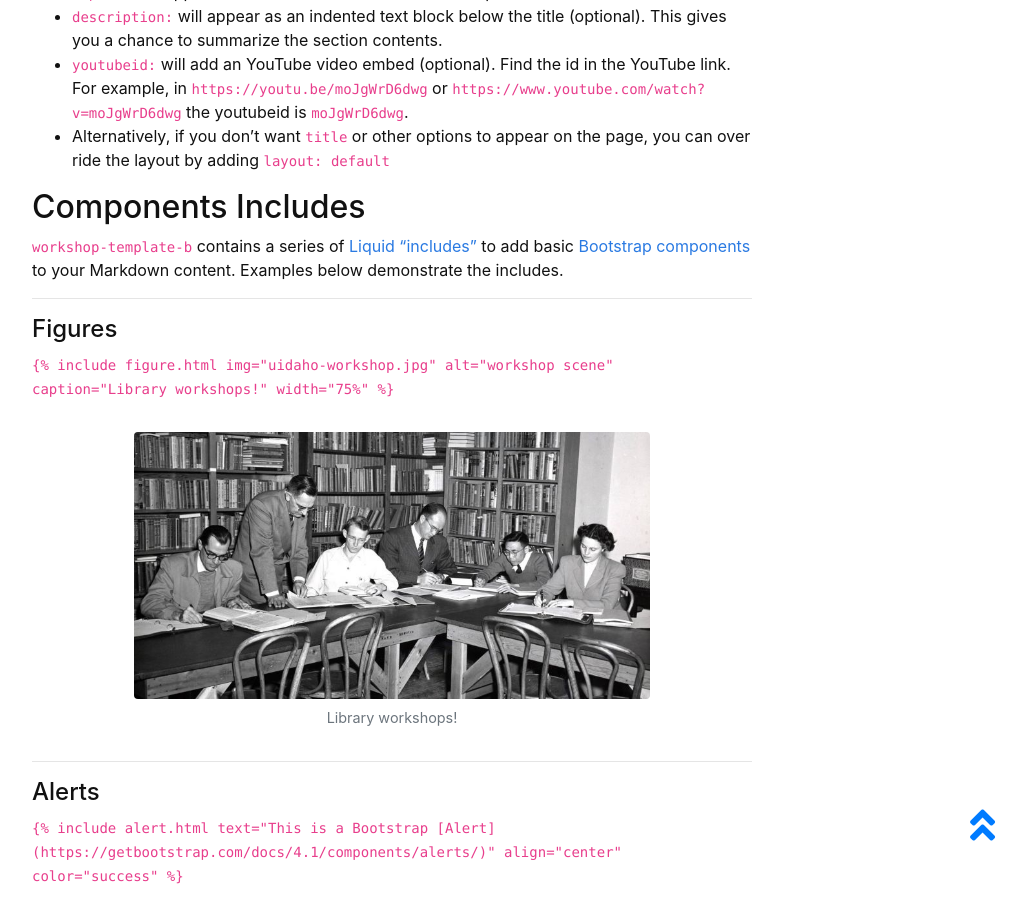
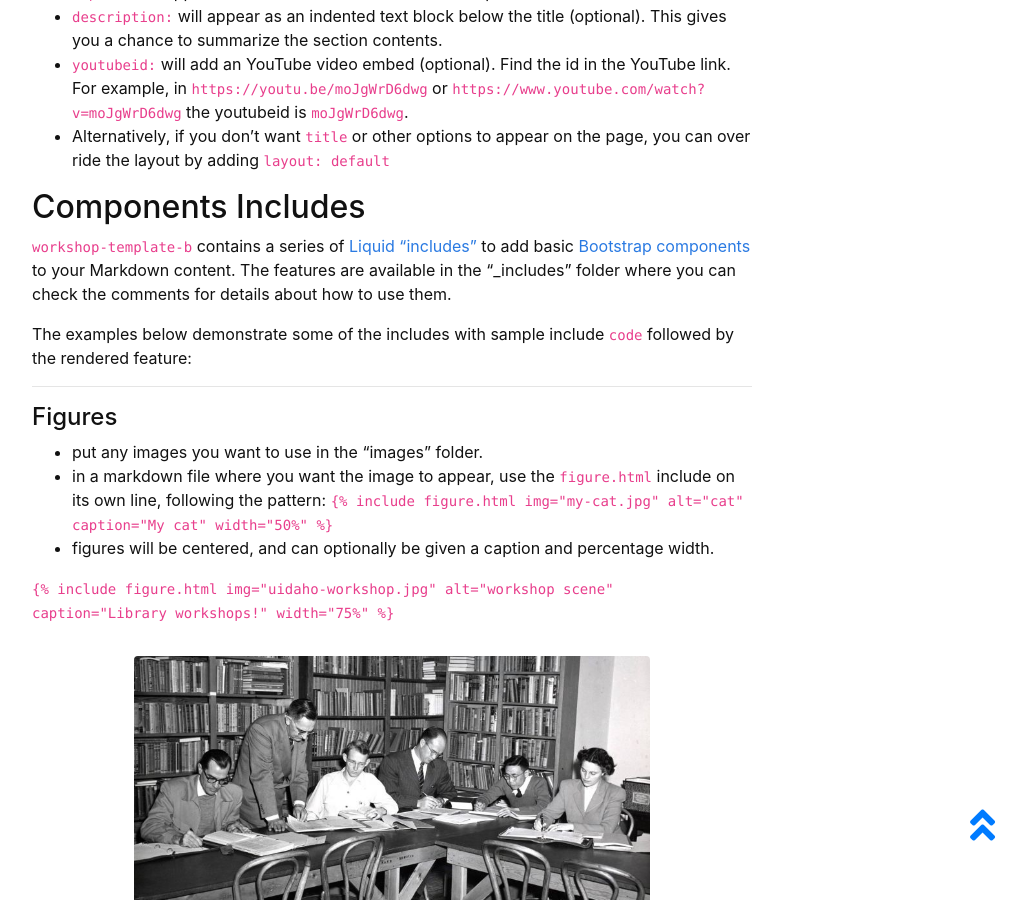
Before and after one commit to evanwill/workshop-template-b, a Jekyll site: the page built from content/3-lesson.md, in a window 1280 px wide and 900 px high, scrolled down 1137 px. Shown: the whole window, without its empty margins (248-1274 px from the left). Built offline with Jekyll 4.4.1, drawn with Linux system fonts in a browser that asks for light colours; some of the changed text lies outside the part shown.

Commit message:
clarify set up update get started info, point to content page, update feature includes

```diff
--- a/_config.yml
+++ b/_config.yml
@@ -16,6 +16,7 @@ title: workshop-template-b
 # some options: fas fa-wrench; fas fa-cogs; fas fa-code; fas fa-chalkboard-teacher; fas fa-book-open
 title-icon: fas fa-code
 # description, keywords, and image for meta tags
+# these do not visibility appear on the pages, but used for SEO
 description: "Create a workshop website quick and easy!"
 keywords: "workshops, websites, gh-pages, jekyll"
 featured-image: "/images/uidaho-workshop.jpg"
--- a/content/3-lesson.md
+++ b/content/3-lesson.md
@@ -30,11 +30,17 @@ Use these options:
 ## Components Includes
 
 `workshop-template-b` contains a series of [Liquid "includes"](https://jekyllrb.com/docs/includes/) to add basic [Bootstrap components](https://getbootstrap.com/docs/4.1/components/) to your Markdown content.
-Examples below demonstrate the includes.
+The features are available in the "_includes" folder where you can check the comments for details about how to use them.
+
+The examples below demonstrate some of the includes with sample include `code` followed by the rendered feature:
 
 --------
 
 #### Figures
+
+- put any images you want to use in the "images" folder.
+- in a markdown file where you want the image to appear, use the `figure.html` include on its own line, following the pattern: `{% raw %}{% include figure.html img="my-cat.jpg" alt="cat" caption="My cat" width="50%" %}{% endraw %}`
+- figures will be centered, and can optionally be given a caption and percentage width.
 
 `{% raw %}{% include figure.html img="uidaho-workshop.jpg" alt="workshop scene" caption="Library workshops!" width="75%" %}{% endraw %}`
 
```
Also changed, not shown: other parts of content/3-lesson.md (+1 -1 lines), content/2-lesson.md (+7 -13 lines).
